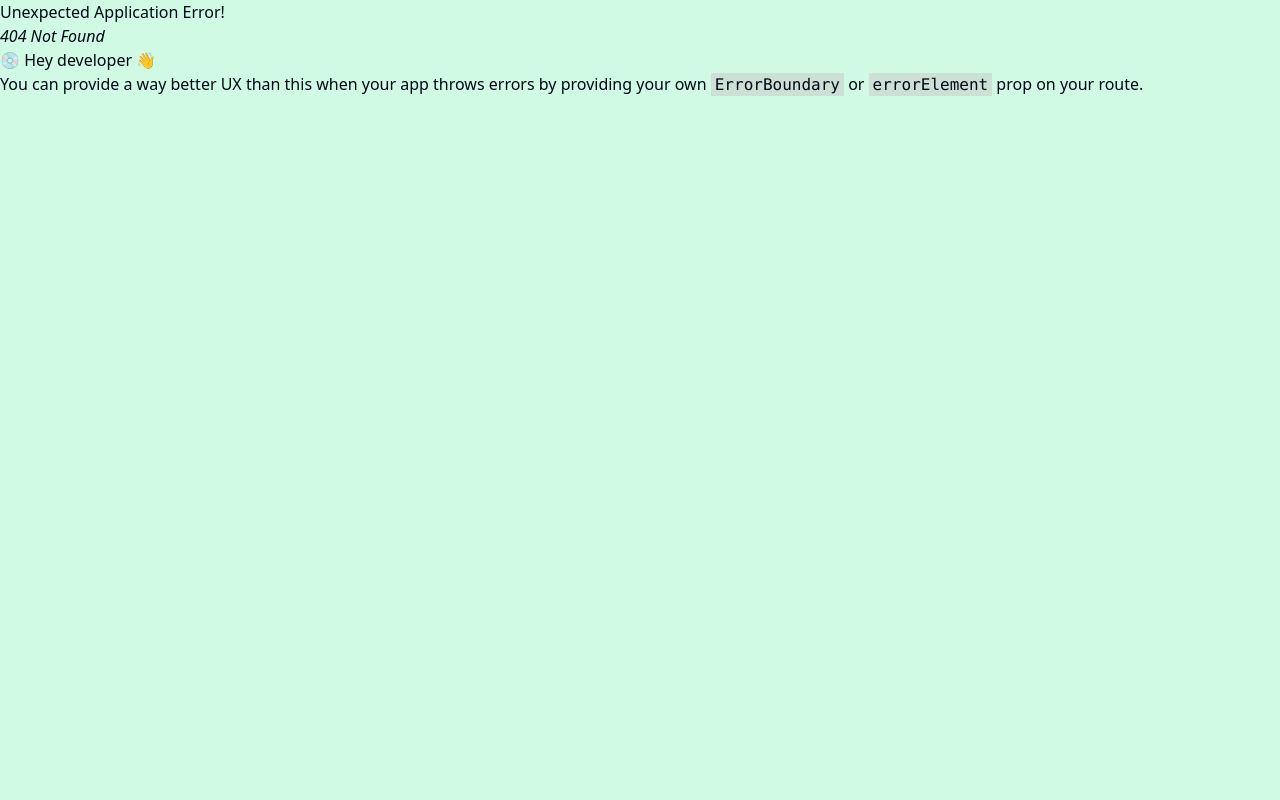
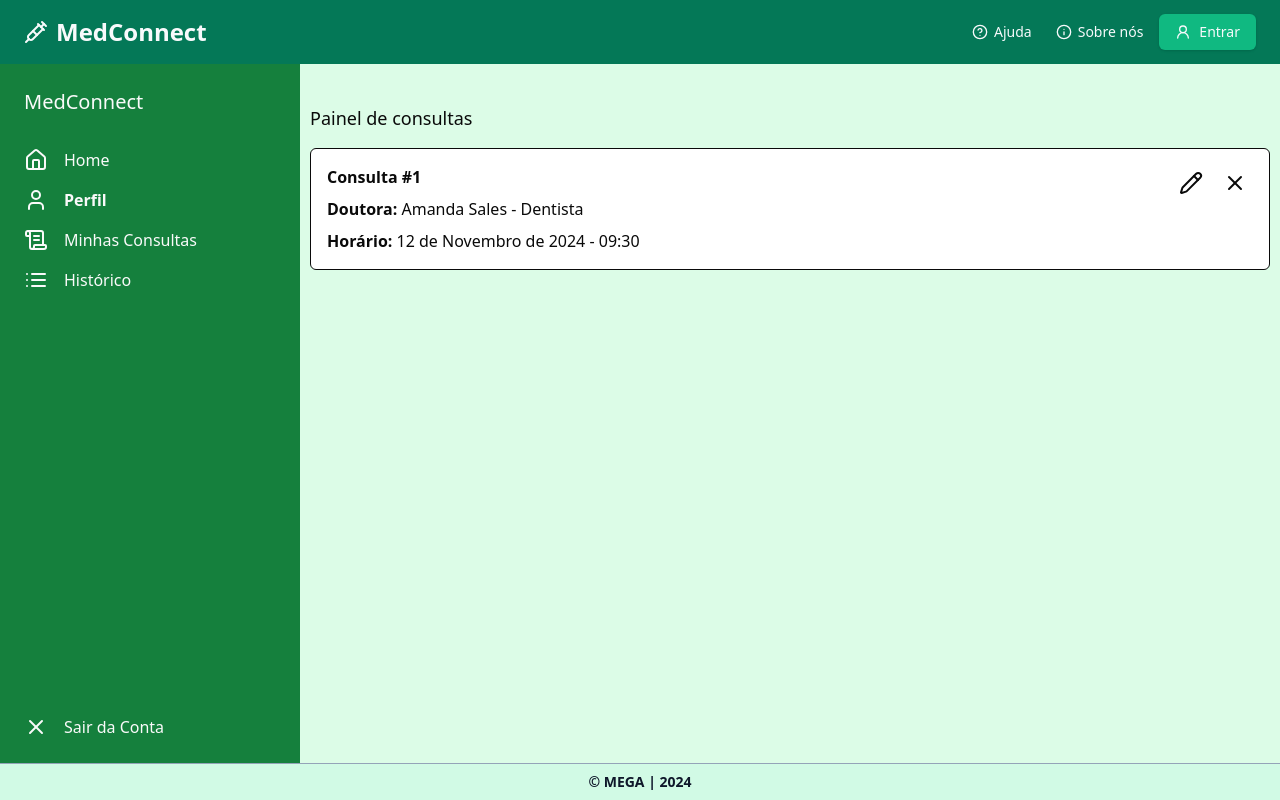
Before and after one commit to mpinheirodev/medconnect, a React (Vite) app: page /appointment in a window 1280 px wide. Before the commit this address had no page. Built offline with nearby package versions, Linux system fonts and the light colour scheme.

Commit message:
feat: tela de minhas consultas

```diff
--- /dev/null
+++ b/src/components/menu-lateral.tsx
@@ -0,0 +1,26 @@
+import { House, List, ScrollText, User, X } from "lucide-react";
+
+export function MenuLateral() {
+  return (
+    <aside className="w-[300px] bg-green-700 text-neutral-50 flex flex-col p-6 gap-8">
+      <h1 className="text-xl font-title">MedConnect</h1>
+      <nav className="flex flex-col gap-4">
+        <a href="/" className="flex items-center gap-4 text-neutral-50">
+          <span><House /></span> Home
+        </a>
+        <a href="/profile" className="flex items-center gap-4 font-semibold text-neutral-50">
+          <span><User /></span> Perfil
+        </a>
+        <a href="/appointment" className="flex items-center gap-4">
+          <span><ScrollText /></span> Minhas Consultas
+        </a>
+        <a href="/history" className="flex items-center gap-4">
+          <span><List /></span> Histórico
+        </a>
+      </nav>
+      <a href="/sign-out" className="mt-auto flex items-center gap-4 text-neutral-50">
+        <span><X /></span> Sair da Conta
+      </a>
+    </aside>
+  )
+}
--- /dev/null
+++ b/src/pages/_layouts/profile.tsx
@@ -0,0 +1,18 @@
+import { Outlet } from 'react-router-dom'
+
+import { Header } from '@/components/header'
+import { Footer } from '@/components/footer'
+import { MenuLateral } from '@/components/menu-lateral'
+
+export function ProfileLayout() {
+  return (
+    <div>
+      <Header />
+      <div className="h-[calc(100vh-101px)] w-screen bg-green-100 flex">
+        <MenuLateral />
+        <Outlet />
+      </div>
+      <Footer />
+    </div>
+  )
+}
--- /dev/null
+++ b/src/pages/app/minhaConsulta.tsx
@@ -0,0 +1,33 @@
+import { Pencil, X } from "lucide-react";
+import { useState } from "react";
+
+export function MinhaConsulta() {
+  const [consultas, setConsultas] = useState(true)
+  return (
+    <div className="mx-auto my-10 w-9/12">
+      <h1 className="text-neutral-950 font-title text-lg mb-4">Painel de consultas</h1>
+      {consultas ? <div className="border border-neutral-950 bg-white rounded-md p-4 flex items-start justify-between">
+        <div>
+          <h2 className="text-neutral-950 font-semibold mb-2">Consulta #1</h2>
+          <p className="text-neutral-950 mb-2">
+            <span className="font-semibold">Doutora:</span> Amanda Sales - Dentista
+          </p>
+          <p className="text-neutral-950">
+            <span className="font-semibold">Horário:</span> 12 de Novembro de 2024 - 09:30
+          </p>
+        </div>
+        <div className="flex gap-2">
+          <button className="w-[36px] h-[36px] flex items-center justify-center rounded-full text-neutral-950 hover:bg-neutral-200">
+            <span><Pencil /></span>
+          </button>
+          <button className="w-[36px] h-[36px] flex items-center justify-center rounded-full text-neutral-950 hover:bg-neutral-200">
+            <span><X /></span>
+          </button>
+        </div>
+      </div> : <>
+
+        <h1 className="flex"><X />Nenhuma Consulta disponivel</h1>
+      </>}
+    </div>
+  )
+}
--- a/src/pages/app/profile.tsx
+++ b/src/pages/app/profile.tsx
@@ -1,28 +1,6 @@
-import { House, User, ScrollText, List, Pencil, X } from 'lucide-react';
+import { Pencil } from 'lucide-react';
 export function Profile() {
   return (
-    <div>
-      <div className="h-[calc(100vh-101px)] w-screen bg-green-100 flex">
-        <aside className="w-[300px] bg-green-700 text-neutral-50 flex flex-col p-6 gap-8">
-          <h1 className="text-xl font-title">MedConnect</h1>
-          <nav className="flex flex-col gap-4">
-            <a href="#" className="flex items-center gap-4 text-neutral-50">
-              <span><House /></span> Home
-            </a>
-            <a href="#" className="flex items-center gap-4 font-semibold text-neutral-50">
-              <span><User /></span> Perfil
-            </a>
-            <a href="#" className="flex items-center gap-4">
-              <span><ScrollText /></span> Minhas Consultas
-            </a>
-            <a href="#" className="flex items-center gap-4">
-              <span><List /></span> Histórico
-            </a>
-          </nav>
-          <a href="#" className="mt-auto flex items-center gap-4 text-neutral-50">
-            <span><X /></span> Sair da Conta
-          </a>
-        </aside>
     <div className="flex-1 p-8">
       <main>
         <section className="mb-8">
@@ -66,7 +44,6 @@ export function Profile() {
         </section>
       </main>
     </div>
-      </div>
-    </div>
+
   )
 }
```
Also changed, not shown: src/routes.tsx (+9 -0 lines). Lines whose indentation alone changed are shown as unchanged.
